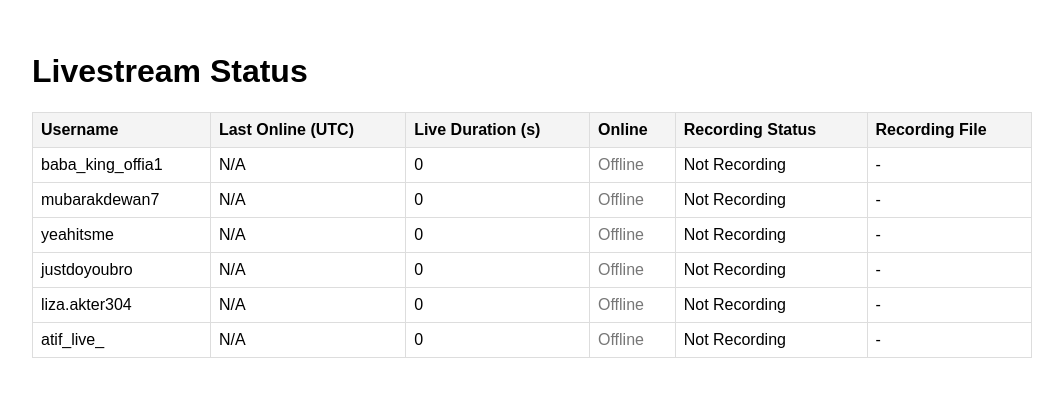
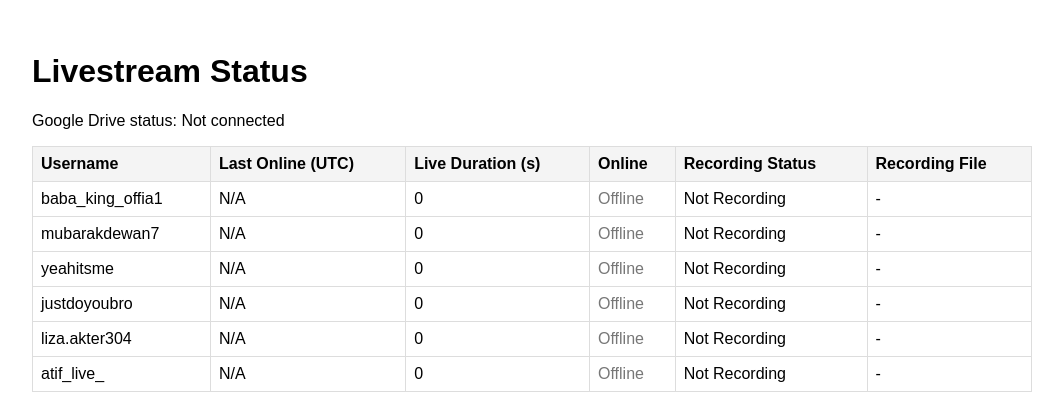
Before and after one commit to rohro1/tiktok-livestream-recorder, a Flask app: page /status in a window 1280 px wide. Shown: the top 420 px of the page, without its empty margins (0-1063 px from the left). Run offline with Flask 3, Linux system fonts and the light colour scheme.

Commit message:
Force update all files

```diff
--- a/main.py
+++ b/main.py
@@ -1,4 +1,3 @@
-# main.py
 import os
 import logging
 from flask import Flask, redirect, render_template, request, url_for
--- a/templates/status.html
+++ b/templates/status.html
@@ -17,6 +17,7 @@
 </head>
 <body>
   <h1>Livestream Status</h1>
+  <p>Google Drive status: {% if token_exists %}Connected{% else %}Not connected{% endif %}</p>
   <table>
     <thead>
       <tr>
```
